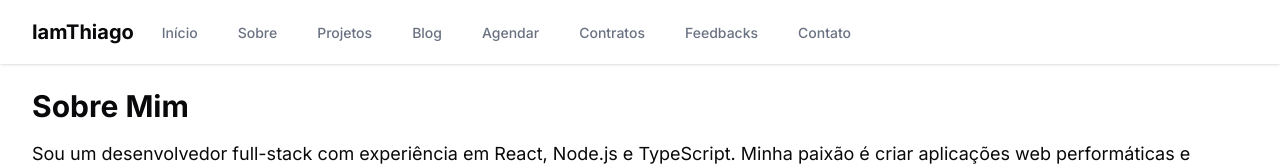
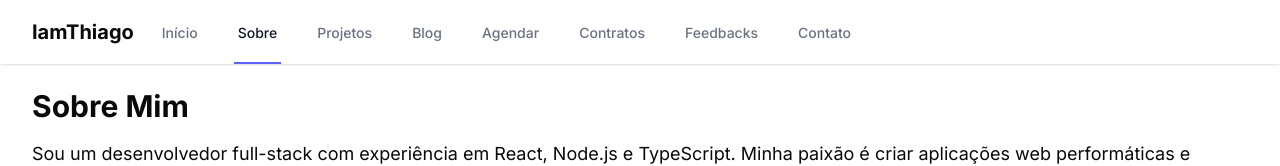
Before and after one commit to IamThiago-IT/me, a Next.js app: page /about in a window 1280 px wide. Shown: the top 166 px of the page. Built offline with nearby package versions, Linux system fonts and the light colour scheme.

Commit message:
fix: update link paths for Sobre page in Navbar and About component

```diff
--- a/src/app/about/page.tsx
+++ b/src/app/about/page.tsx
@@ -57,7 +57,7 @@ export default function Sobre() {
           Minha Trajetória
         </h2>
         <p className="text-lg mb-4">Conheça mais sobre minha jornada profissional e acadêmica em detalhes.</p>
-        <Link href="/sobre/timeline" className="inline-flex items-center text-indigo-600 hover:underline">
+        <Link href="/about/timeline" className="inline-flex items-center text-indigo-600 hover:underline">
           Ver Linha do Tempo
           <ArrowRight className="ml-1 w-4 h-4" />
         </Link>
--- a/src/components/Navbar.tsx
+++ b/src/components/Navbar.tsx
@@ -8,7 +8,7 @@ import { Button } from "@/components/ui/button"
 
 const menuItems = [
   { label: "Início", href: "/" },
-  { label: "Sobre", href: "/sobre" },
+  { label: "Sobre", href: "/about" },
   { label: "Projetos", href: "/projetos" },
   { label: "Blog", href: "/blog" },
   { label: "Agendar", href: "/agendar" },
```
